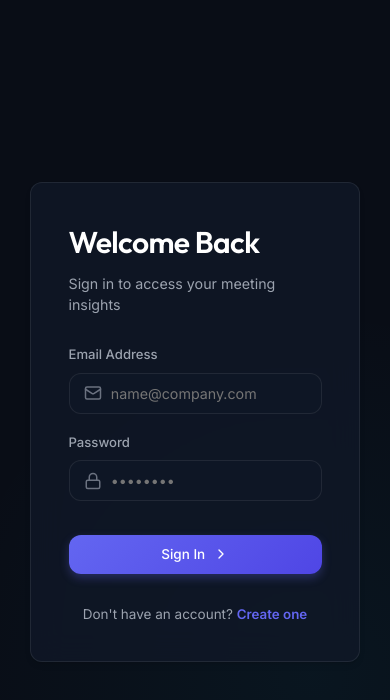
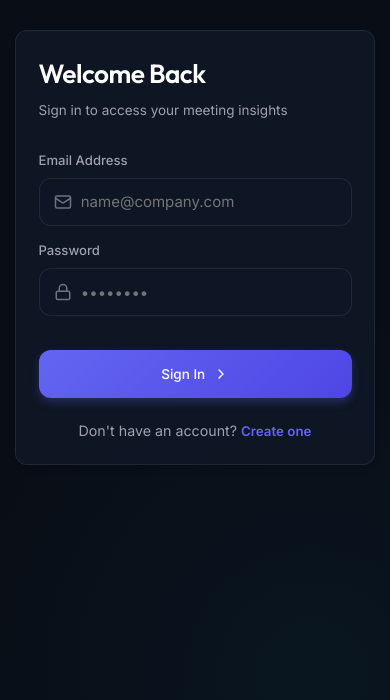
Before and after one commit to Sadan-01/meeting-frontend, a React (Vite) app: page / in a window 390 px wide. Shown: the top 700 px of the page. Built offline with nearby package versions, Linux system fonts and the light colour scheme; no server answers.

Commit message:
Improve responsive dashboard and authentication pages

```diff
--- a/src/index.css
+++ b/src/index.css
@@ -613,6 +613,29 @@ button {
   }
 }
 
+@media (max-width: 768px) {
+
+  .auth-form-container {
+    padding: 1rem;
+    align-items: flex-start;
+    padding-top: 2rem;
+  }
+
+  .auth-card {
+    max-width: 100%;
+    padding: 1.5rem;
+  }
+
+  .auth-card-header h2 {
+    font-size: 1.75rem;
+  }
+
+  .auth-card-header p {
+    font-size: 0.9rem;
+  }
+
+}
+
 /* Modal Overlay Styles */
 .modal-overlay {
   position: fixed;
@@ -2462,13 +2485,148 @@ button {
   }
 
   .welcome-banner {
+    display: flex;
     flex-direction: column;
-    align-items: flex-start;
+    align-items: stretch;
+    gap: 1rem;
+    margin-bottom: 1.5rem;
+  }
+
+  .welcome-banner > div:first-child {
+    width: 100%;
   }
 
   .welcome-banner h1 {
     font-size: 2rem;
+    line-height: 1.2;
   }
+
+  .welcome-banner .btn {
+    width: 100%;
+    justify-content: center;
+  }
+
+  .metric-card {
+  padding: 1.25rem;
+}
+
+.metric-icon-wrapper {
+  width: 42px;
+  height: 42px;
+}
+
+.metric-value {
+  font-size: 1.5rem;
+}
+
+.metric-title {
+  font-size: 0.8rem;
+}
+
+.search-card {
+  padding: 1rem;
+}
+
+.search-form {
+  flex-direction: column;
+  align-items: stretch;
+  gap: 0.75rem;
+}
+
+.search-input-field {
+  width: 100%;
+}
+
+.search-btn-submit {
+  width: 100%;
+  justify-content: center;
+}
+
+.dashboard-grid {
+  gap: 1rem;
+}
+
+.active-pipelines-card,
+.recent-meetings-card,
+.analytics-summary-card,
+.helpful-tips-card {
+  padding: 1rem;
+}
+
+.card-header-with-action {
+  flex-direction: column;
+  align-items: flex-start;
+  gap: 0.75rem;
+}
+
+.card-header-with-action h3 {
+  font-size: 1rem;
+}
+
+.meeting-list-item {
+  flex-direction: column;
+  align-items: flex-start;
+  gap: 0.75rem;
+}
+
+.meeting-item-status-wrapper {
+  width: 100%;
+  justify-content: space-between;
+}
+
+.meeting-item-title {
+  white-space: normal;
+  overflow: visible;
+}
+
+.meeting-item-sub {
+  flex-wrap: wrap;
+}
+
+.header {
+  height: 60px;
+  padding: 0 1rem;
+}
+
+.header h1 {
+  font-size: 1.1rem;
+}
+
+.header .btn {
+  padding: 0.5rem;
+}
+
+.dashboard-view,
+.meetings-view,
+.meeting-detail-view {
+  padding: 1rem;
+}
+
+.form-group {
+  margin-bottom: 1rem;
+}
+
+.form-input {
+  padding: 0.9rem 1rem;
+  font-size: 1rem;
+}
+
+.input-with-icon .form-input {
+  padding-left: 2.75rem;
+}
+
+.btn-block {
+  margin-top: 1.25rem;
+}
+
+.btn {
+  min-height: 48px;
+}
+
+.auth-card-footer {
+  margin-top: 1.5rem;
+  font-size: 0.95rem;
+}
 
 }
 
```
